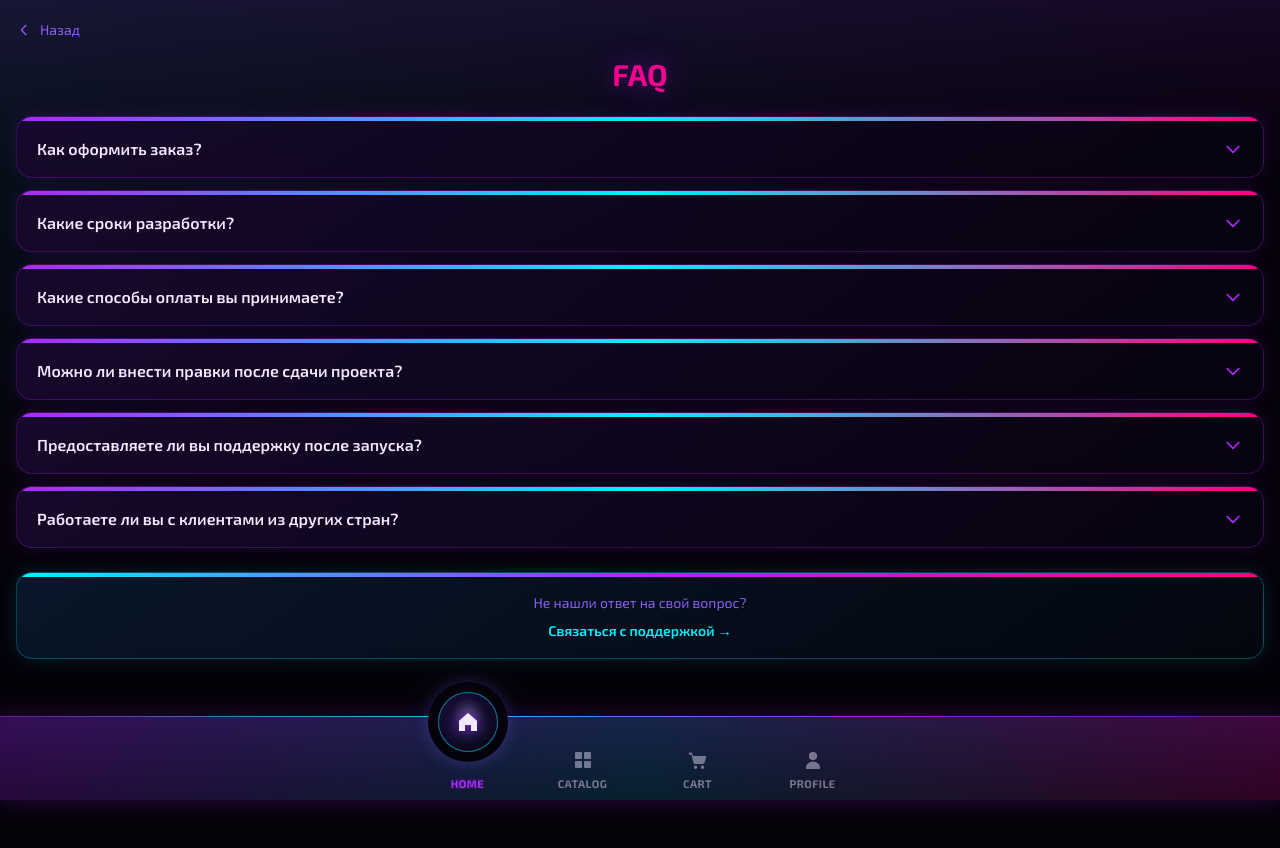
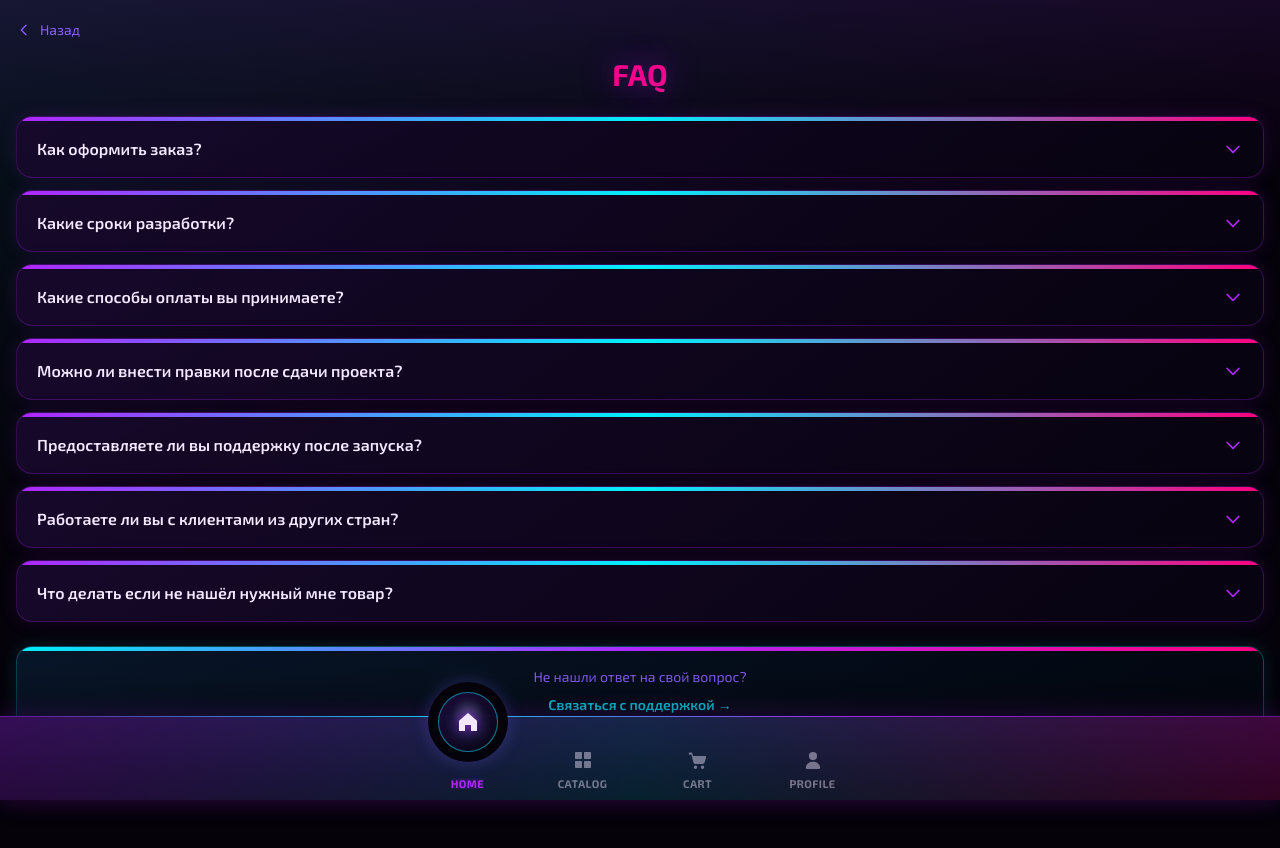
Before and after one commit to DaniilGavrin/shop-tg, a Next.js app: page /en/faq in a window 1280 px wide. Shown: the top 848 px of the page. Before the commit the page ends 800 px from the top, so only its background shows below. Built offline with nearby package versions, Linux system fonts and the light colour scheme; no server answers.

Commit message:
Обновлена страница FAQ

```diff
--- a/app/[locale]/faq/page.tsx
+++ b/app/[locale]/faq/page.tsx
@@ -49,6 +49,11 @@ export default function FAQPage() {
       id: 6,
       question: 'Работаете ли вы с клиентами из других стран?',
       answer: 'Да, мы работаем с клиентами по всему миру. Все коммуникации ведутся на русском или английском языках через Telegram.'
+    },
+    {
+        id: 7,
+        question: 'Что делать если не нашёл нужный мне товар?',
+        answer: 'Свяжитесь с нами и мы обсудим вашу задачу и соберем персонально под ваши требования товар.'
     }
   ];
 
```
